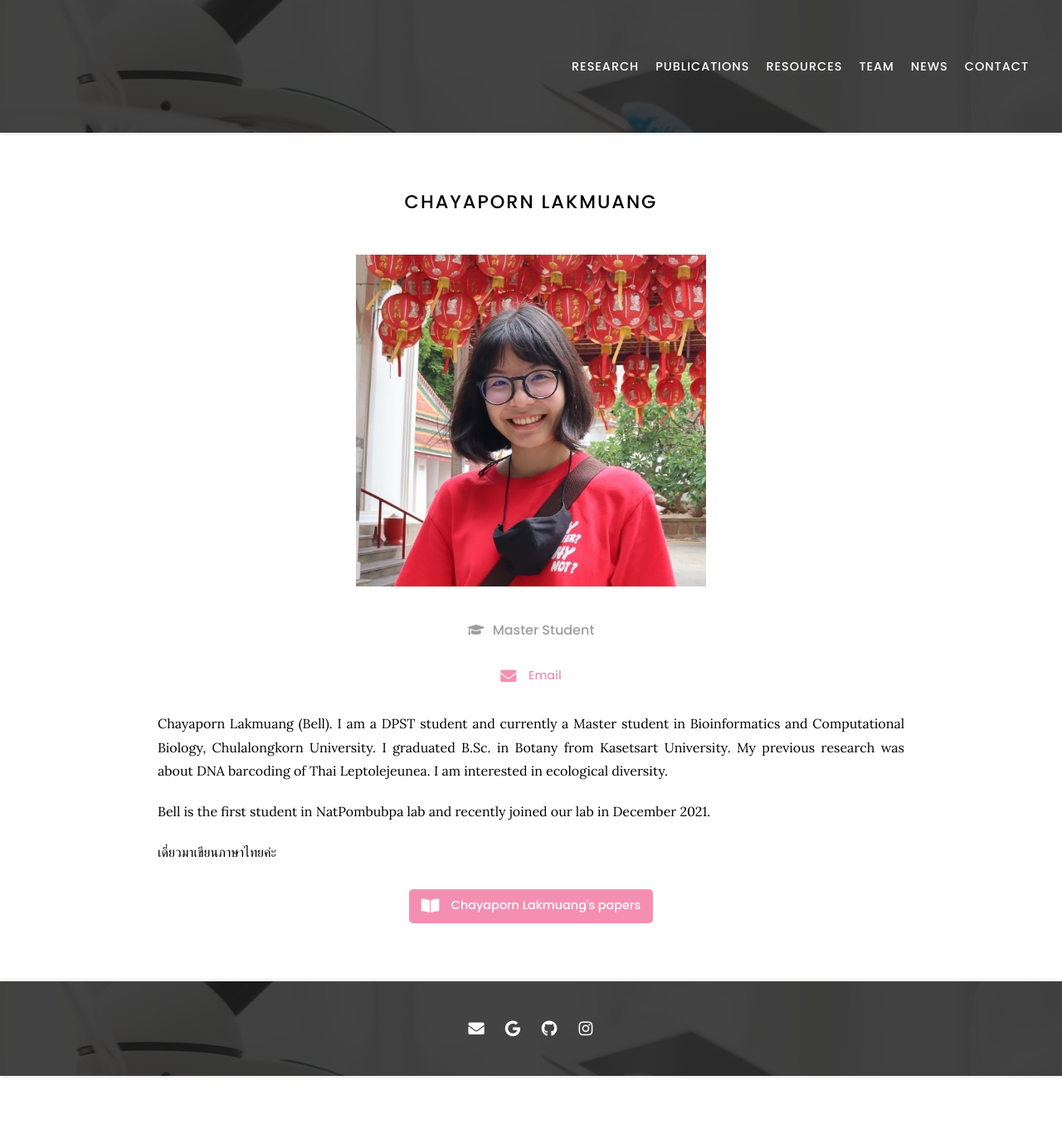
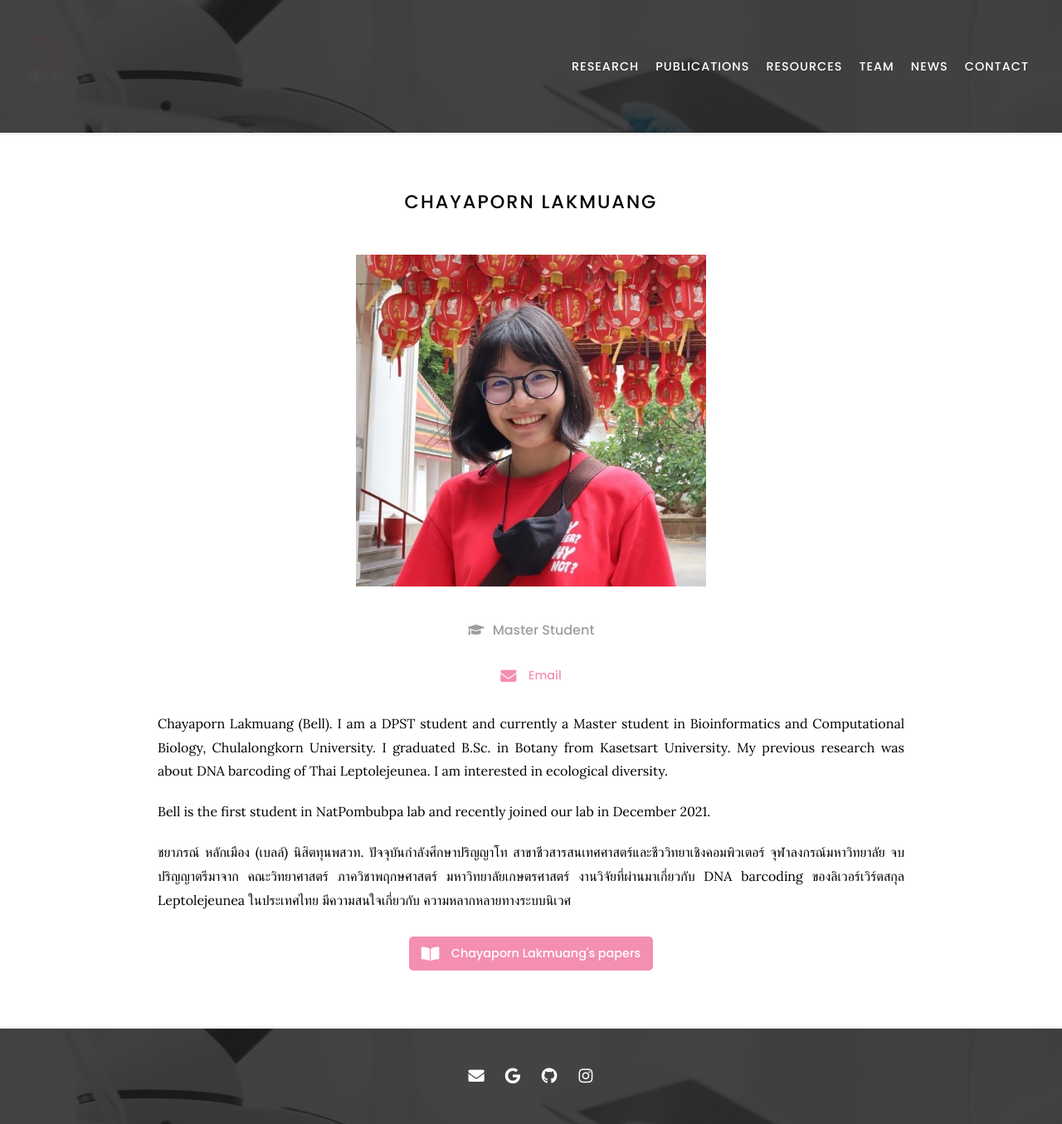
Before and after one commit to natpombubpa-lab/natpombubpa-lab.github.io, a Jekyll site: the page built from _members/Chayaporn-Lakmuang.md, in a window 1280 px wide. Shown: the whole page at 83% size. Built offline with Jekyll 4.4.1, drawn with Linux system fonts in a browser that asks for light colours; nearby versions of some CDN libraries; before the commit the page ends 1297 px from its top, so only the background shows below that.

Commit message:
Update Chayaporn-Lakmuang.md

```diff
--- a/_members/Chayaporn-Lakmuang.md
+++ b/_members/Chayaporn-Lakmuang.md
@@ -16,4 +16,6 @@
 
 Bell is the first student in NatPombubpa lab and recently joined our lab in December 2021.
 
-เดี๋ยวมาเขียนภาษาไทยค่ะ
+ชยาภรณ์ หลักเมือง (เบลล์) นิสิตทุนพสวท. ปัจจุบันกำลังศึกษาปริญญาโท สาขาชีวสารสนเทศศาสตร์และชีววิทยาเชิงคอมพิวเตอร์ จุฬาลงกรณ์มหาวิทยาลัย
+จบปริญญาตรีมาจาก คณะวิทยาศาสตร์ ภาควิชาพฤกษศาสตร์ มหาวิทยาลัยเกษตรศาสตร์ งานวิจัยที่ผ่านมาเกี่ยวกับ DNA barcoding ของลิเวอร์เวิร์ตสกุล Leptolejeunea ในประเทศไทย
+มีความสนใจเกี่ยวกับ ความหลากหลายทางระบบนิเวศ
```
